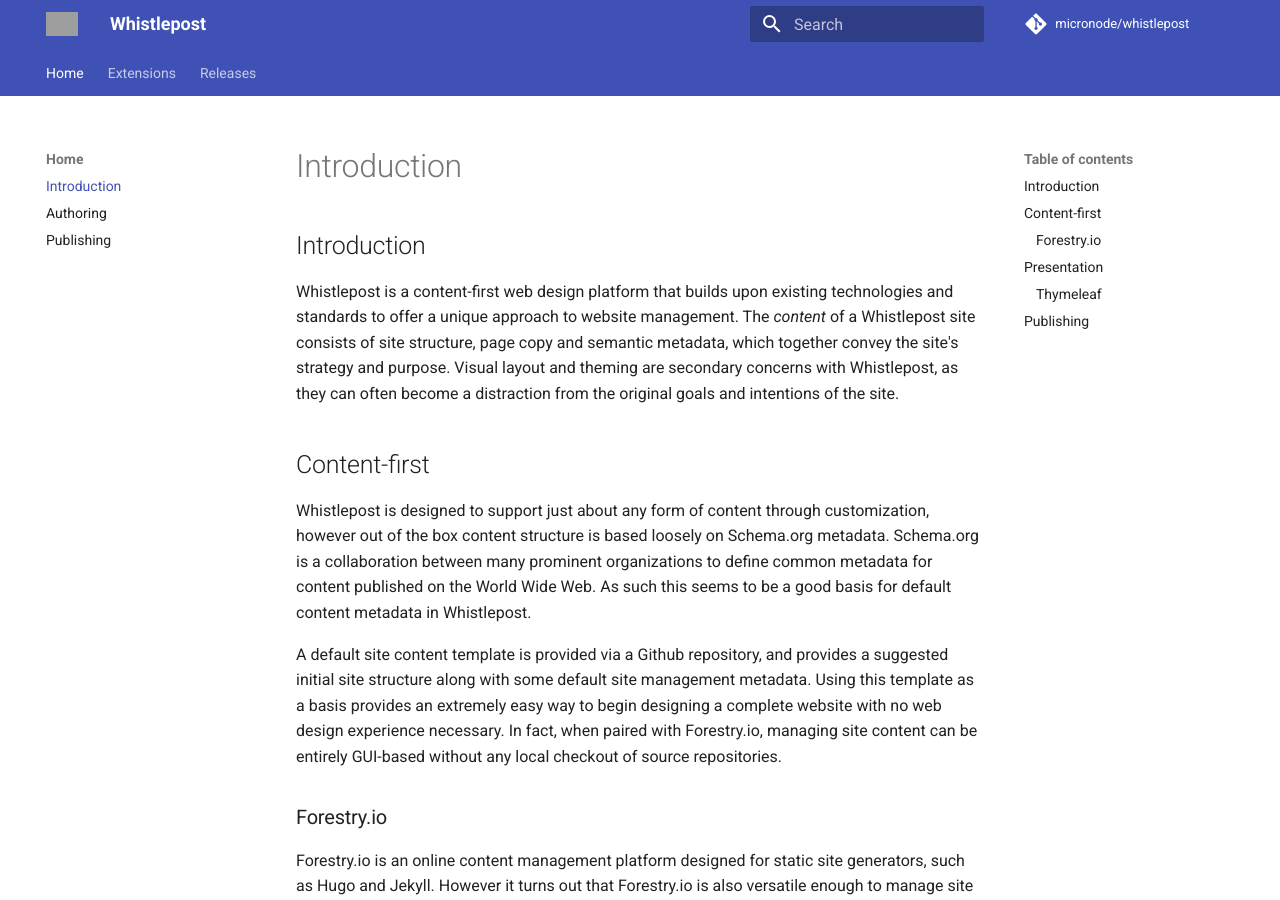
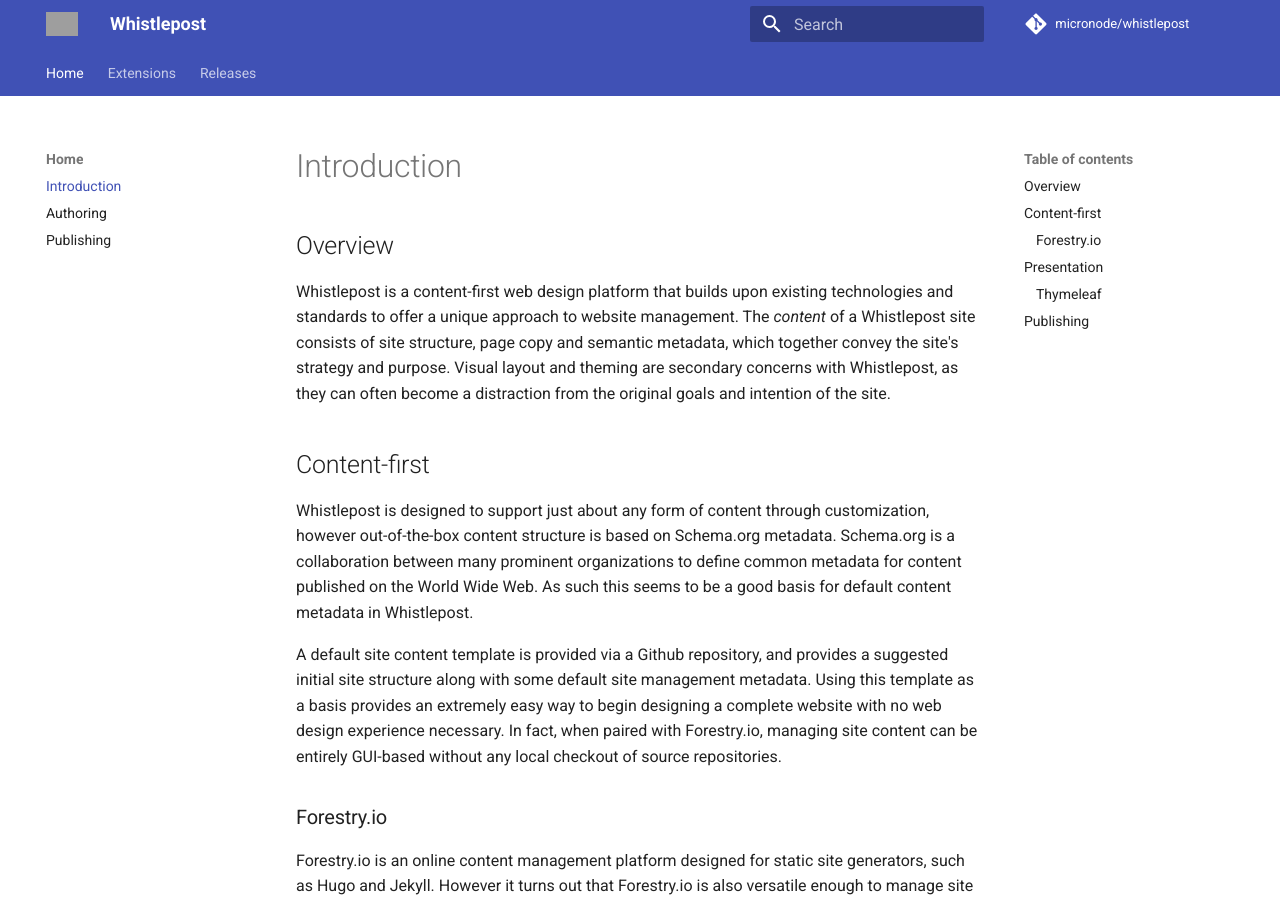
Before and after one commit to whistlepost/whistlepost-user-guide, an MkDocs documentation site: the page built from docs/index.md, in a window 1280 px wide and 900 px high. Built offline with MkDocs 1.6.1 and Material for MkDocs 9.7.7, drawn with Linux system fonts in a browser that asks for light colours; comment, search, counter and statistics services are not loaded; grey boxes are pictures that could not be loaded.

Commit message:
Updated introduction

```diff
--- a/docs/index.md
+++ b/docs/index.md
@@ -19,13 +19,13 @@
 [JSON-LD]: https://json-ld.org
 [Opengraph]: http://ogp.me
 
-## Introduction
+## Overview
 
-Whistlepost is a content-first web design platform that builds upon existing technologies and standards to offer a unique approach to website management. The _content_ of a Whistlepost site consists of site structure, page copy and semantic metadata, which together convey the site's strategy and purpose. Visual layout and theming are secondary concerns with Whistlepost, as they can often become a distraction from the original goals and intentions of the site.
+Whistlepost is a content-first web design platform that builds upon existing technologies and standards to offer a unique approach to website management. The _content_ of a Whistlepost site consists of site structure, page copy and semantic metadata, which together convey the site's strategy and purpose. Visual layout and theming are secondary concerns with Whistlepost, as they can often become a distraction from the original goals and intention of the site.
 
 ## Content-first
 
-Whistlepost is designed to support just about any form of content through customization, however out of the box content structure is based loosely on Schema.org metadata. Schema.org is a collaboration between many prominent organizations to define common metadata for content published on the World Wide Web. As such this seems to be a good basis for default content metadata in Whistlepost.
+Whistlepost is designed to support just about any form of content through customization, however out-of-the-box content structure is based on Schema.org metadata. Schema.org is a collaboration between many prominent organizations to define common metadata for content published on the World Wide Web. As such this seems to be a good basis for default content metadata in Whistlepost.
 
 A default site content template is provided via a Github repository, and provides a suggested initial site structure along with some default site management metadata. Using this template as a basis provides an extremely easy way to begin designing a complete website with no web design experience necessary. In fact, when paired with Forestry.io, managing site content can be entirely GUI-based without any local checkout of source repositories.
 
```
